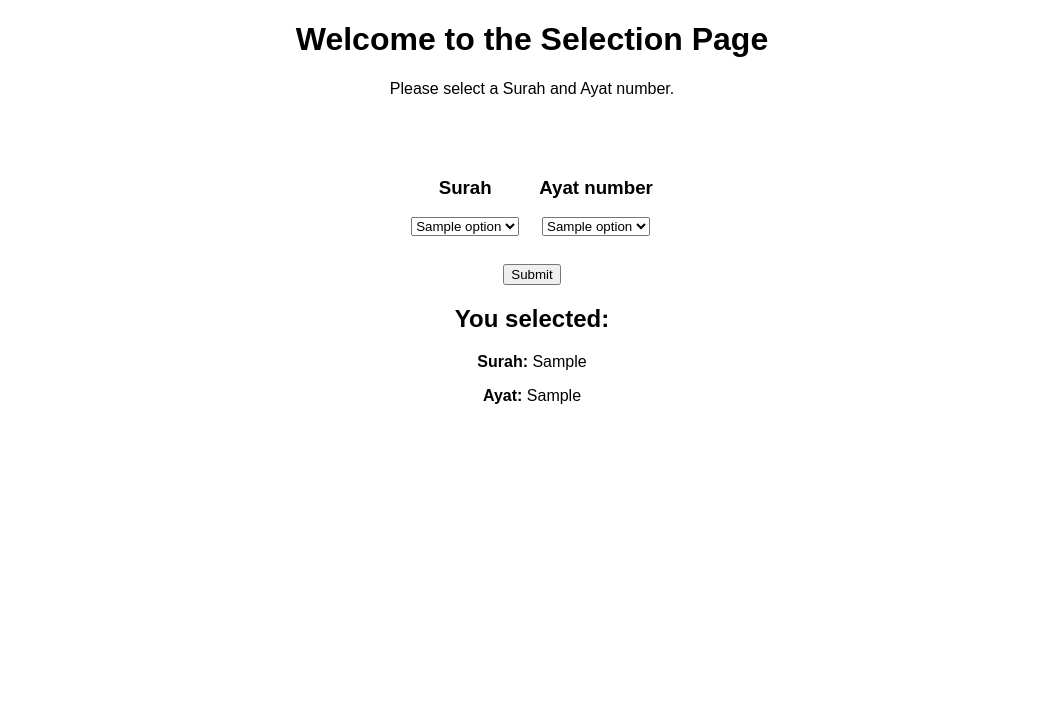
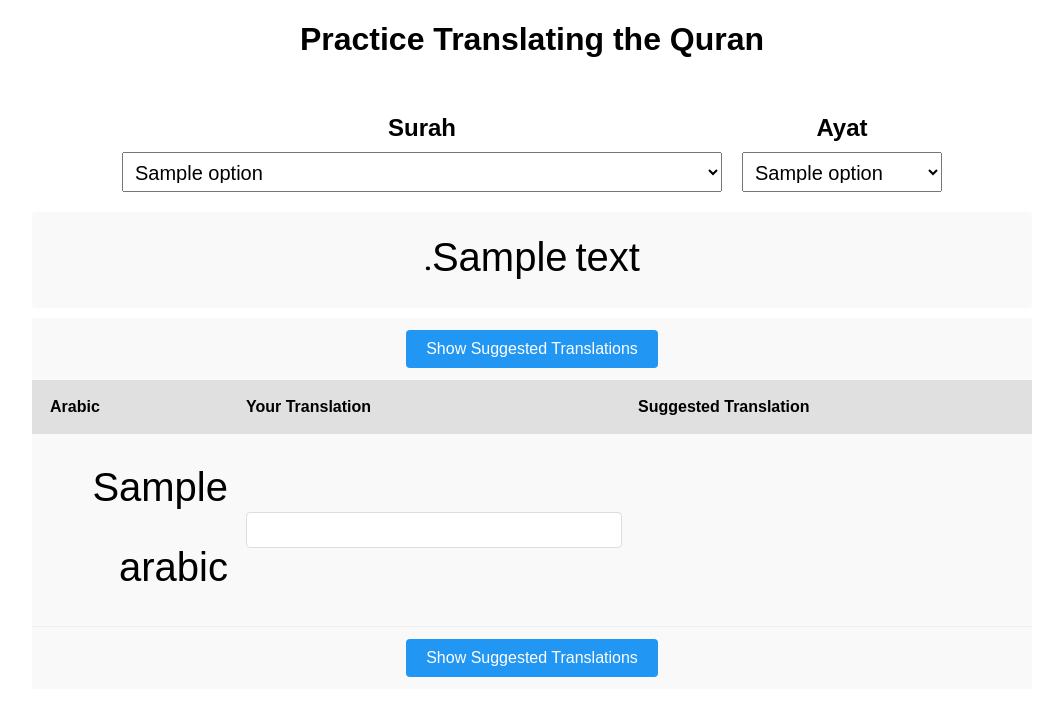
Before and after one commit to zainhussaini/quran-translation-practice, a Flask app: template flaskr/templates/index.html in a window 1280 px wide. Shown: the top 716 px of the page, without its empty margins (108-1171 px from the left). Run offline with Flask 3, Linux system fonts and the light colour scheme; the template is opened without the code that fills it: most values are stand-ins (such as "Sample title", 1, 10 or a date in 2020).

Commit message:
make flask app

```diff
--- a/data_scripts/data_converter.py
+++ b/data_scripts/data_converter.py
@@ -70,7 +70,7 @@ def word_translations():
     with open("raw_data/data-quran/word-translation/en-quranwbw.json") as file:
         word_translation_json = json.load(file)
 
-    with open("raw_data/data-quran/word-text/uthmani-quranwbw.json") as file:
+    with open("raw_data/data-quran/word-text/uthmani-qurancom.json") as file:
         word_text_json = json.load(file)
 
     data = []
--- a/flaskr/app.py
+++ b/flaskr/app.py
@@ -1,4 +1,4 @@
-from flask import Flask, render_template, request
+from flask import Flask, render_template, request, jsonify
 from flaskr.data_reader import get_surah_names, get_ayat_count, get_quran_text, get_arabic_translation_pairs, get_word_morphology, get_lanes_lexicon_link, get_corpus_dictionary_link
 
 app = Flask(__name__)
@@ -6,22 +6,40 @@ app = Flask(__name__)
 
 @app.route('/', methods=['GET', 'POST'])
 def home():
-    surah_names = get_surah_names()
-    selected_surah = surah_names[0]
-    selected_ayat = 1
-    surah_number = surah_names.index(selected_surah) + 1
-    max_ayat_number = get_ayat_count(surah_number) + 1
-    ayat_numbers = list(range(1, max_ayat_number))
+    if request.method == 'POST':
+        selected_surah_number = int(request.form.get('surah'))
+        selected_ayat = int(request.form.get('ayat'))
 
-    if request.method == 'POST':
-        selected_surah = request.form.get('surah')
-        selected_ayat = request.form.get('ayat')
+        result = {
+            'surah': selected_surah_number,
+            'ayat': selected_ayat,
+            'quran_text': get_quran_text(selected_surah_number, selected_ayat),
+            'translation_pairs': get_arabic_translation_pairs(selected_surah_number, selected_ayat)
+        }
+    else:
+        # Show initial selection (first surah and first ayat)
+        selected_surah_number = 2
+        selected_ayat = 255
+        result = {
+            'surah': selected_surah_number,
+            'ayat': selected_ayat,
+            'quran_text': get_quran_text(selected_surah_number, selected_ayat),
+            'translation_pairs': get_arabic_translation_pairs(selected_surah_number, selected_ayat)
+        }
+
+    # Get ayat numbers for the selected surah
+    ayat_numbers = list(range(1, get_ayat_count(selected_surah_number) + 1))
 
     return render_template("index.html",
-                           surah_names=surah_names,
+                           surah_names=get_surah_names(),
                            ayat_numbers=ayat_numbers,
-                           selected_surah=selected_surah,
-                           selected_ayat=selected_ayat)
+                           result=result)
+
+
+@app.route('/get_ayat_count/<int:surah_number>')
+def get_ayat_count_for_surah(surah_number):
+    count = get_ayat_count(surah_number)
+    return jsonify({'count': count})
 
 
 if __name__ == '__main__':
--- a/flaskr/static/styles.css
+++ b/flaskr/static/styles.css
@@ -1,3 +1,9 @@
+@font-face {
+    font-family: 'Naskh';
+    src: url('fonts/UthmanTN_v2-0.ttf') format('truetype');
+    font-weight: normal;
+}
+
 body {
     font-family: Arial, sans-serif;
     text-align: center;
@@ -6,9 +12,167 @@ body {
 .container {
     display: flex;
     justify-content: center;
-    margin-top: 50px;
+    margin: 10px;
 }
 
 .column {
     margin: 10px;
 }
+
+select {
+    font-size: 20px;
+    padding: 8px;
+    height: 40px;
+}
+
+#ayatSelect {
+    width: 200px;
+}
+
+#surahSelect {
+    width: 600px;
+}
+
+h3 {
+    font-size: 24px;
+    margin-bottom: 10px;
+}
+
+.quran-text {
+    font-family: 'Naskh', Arial, sans-serif;
+    font-size: 40px;
+    line-height: 2;
+    direction: rtl;
+    margin: 10px auto;
+    width: 1000px;
+    padding: 8px 10px;
+    background-color: #f9f9f9;
+    border-radius: 4px;
+    box-sizing: border-box;
+}
+
+.translation-grid {
+    width: 1000px;
+    margin: 10px auto;
+    background-color: #f9f9f9;
+    border-radius: 4px;
+    box-sizing: border-box;
+}
+
+.grid-controls {
+    padding: 12px;
+    background-color: #f9f9f9;
+    display: flex;
+    justify-content: center;
+    align-items: center;
+}
+
+.grid-header {
+    display: grid;
+    grid-template-columns: 1fr 2fr 2fr;
+    background-color: #e0e0e0;
+    font-weight: bold;
+    padding: 10px;
+}
+
+.grid-row {
+    display: grid;
+    grid-template-columns: 1fr 2fr 2fr;
+    padding: 8px 10px;
+    border-bottom: 1px solid #eee;
+    min-height: 60px;
+}
+
+.grid-row:last-child {
+    border-bottom: none;
+}
+
+.grid-cell {
+    padding: 8px;
+    text-align: left;
+    display: flex;
+    align-items: center;
+}
+
+.grid-cell.arabic {
+    font-family: 'Naskh', Arial, sans-serif;
+    font-size: 40px;
+    direction: rtl;
+    line-height: 2;
+    padding: 8px 10px;
+    text-align: right;
+}
+
+.translation-input {
+    width: 100%;
+    padding: 8px;
+    border: 1px solid #ddd;
+    border-radius: 4px;
+    font-size: 16px;
+    box-sizing: border-box;
+}
+
+.translation-input:focus {
+    outline: none;
+    border-color: #2196f3;
+    box-shadow: 0 0 0 2px rgba(33, 150, 243, 0.1);
+}
+
+.grid-cell.translation {
+    font-size: 16px;
+    color: #666;
+}
+
+.grid-cell.translation.hidden {
+    display: none;
+}
+
+.control-button {
+    padding: 10px 20px;
+    margin: 0 10px;
+    font-size: 16px;
+    background-color: #2196f3;
+    color: white;
+    border: none;
+    border-radius: 4px;
+    cursor: pointer;
+    transition: background-color 0.3s;
+}
+
+.control-button:hover {
+    background-color: #1976d2;
+}
+
+@media (max-width: 1020px) {
+
+    .quran-text,
+    .translation-grid {
+        width: 100%;
+        margin: 10px;
+    }
+}
+
+@media (max-width: 800px) {
+    .grid-cell.arabic {
+        font-size: 32px;
+        line-height: 2;
+    }
+
+    .grid-cell.translation,
+    .translation-input {
+        font-size: 14px;
+    }
+
+    .grid-header {
+        grid-template-columns: 1fr 2fr 2fr;
+    }
+
+    .grid-row {
+        grid-template-columns: 1fr 2fr 2fr;
+    }
+
+    .control-button {
+        padding: 8px 16px;
+        font-size: 14px;
+    }
+}
--- a/flaskr/templates/index.html
+++ b/flaskr/templates/index.html
@@ -6,64 +6,114 @@
     <meta name="viewport" content="width=device-width, initial-scale=1.0">
     <title>Selection Page</title>
     <link rel="stylesheet" href="{{ url_for('static', filename='styles.css') }}">
-    <script>
-        function updateAyat() {
-            let surah = document.getElementById("surah-select").value;  // Get selected Surah
-
-            fetch("/get_ayat", {
-                method: "POST",
-                headers: { "Content-Type": "application/json" },
-                body: JSON.stringify({ surah: surah })  // Send selected Surah to server
-            })
-            .then(response => response.json())
-            .then(data => {
-                let ayatSelect = document.getElementById("ayat-select");
-                ayatSelect.innerHTML = "";  // Clear old options
-
-                data.ayat_numbers.forEach(number => {
-                    let option = document.createElement("option");
-                    option.value = number;
-                    option.textContent = number;
-                    ayatSelect.appendChild(option);
-                });
-            });
-        }
-    </script>
 </head>
 
 <body>
-    <h1>Welcome to the Selection Page</h1>
-    <p>Please select a Surah and Ayat number.</p>
-
-    <form method="POST">
+    <h1>Practice Translating the Quran</h1>
+    <form method="POST" id="selectionForm">
         <div class="container">
             <div class="column">
                 <h3>Surah</h3>
-                <select name="surah">
+                <select name="surah" id="surahSelect">
                     {% for option in surah_names %}
-                    <option value="{{ option }}" {% if selected_surah==option %}selected{% endif %}>{{ option }}
-                    </option>
+                    <option value="{{ loop.index }}" {% if result and result.surah|int==loop.index %}selected{% endif
+                        %}>{{ option }}</option>
                     {% endfor %}
                 </select>
             </div>
             <div class="column">
-                <h3>Ayat number</h3>
-                <select name="ayat">
+                <h3>Ayat</h3>
+                <select name="ayat" id="ayatSelect">
                     {% for option in ayat_numbers %}
-                    <option value="{{ option }}" {% if selected_ayat==option %}selected{% endif %}>{{ option }}</option>
+                    <option value="{{ option }}" {% if result and result.ayat|int==option|int %}selected{% endif %}>{{
+                        option }}</option>
                     {% endfor %}
                 </select>
             </div>
         </div>
-        <br>
-        <button type="submit">Submit</button>
     </form>
 
-    {% if selected_surah and selected_ayat %}
-    <h2>You selected:</h2>
-    <p><strong>Surah:</strong> {{ selected_surah }}</p>
-    <p><strong>Ayat:</strong> {{ selected_ayat }}</p>
-    {% endif %}
+    <div class="result-container">
+        <p class="quran-text">{{ result.quran_text }}</p>
+
+        {% if result and result.translation_pairs %}
+        <div class="translation-grid">
+            <div class="grid-controls top">
+                <button id="showAnswersTop" class="control-button">Show Suggested Translations</button>
+            </div>
+            <div class="grid-header">
+                <div class="grid-cell">Arabic</div>
+                <div class="grid-cell">Your Translation</div>
+                <div class="grid-cell">Suggested Translation</div>
+            </div>
+            {% for arabic, translation in result.translation_pairs %}
+            <div class="grid-row">
+                <div class="grid-cell arabic">{{ arabic }}</div>
+                <div class="grid-cell">
+                    <input type="text" class="translation-input">
+                </div>
+                <div class="grid-cell translation hidden">{{ translation }}</div>
+            </div>
+            {% endfor %}
+            <div class="grid-controls bottom">
+                <button id="showAnswersBottom" class="control-button">Show Suggested Translations</button>
+            </div>
+        </div>
+        {% endif %}
+    </div>
+
+    <script>
+        const form = document.getElementById('selectionForm');
+        const surahSelect = document.getElementById('surahSelect');
+        const ayatSelect = document.getElementById('ayatSelect');
+
+        // Function to submit the form
+        function submitForm() {
+            form.submit();
+        }
+
+        // Function to show translations
+        function showTranslations() {
+            const correctTranslations = document.querySelectorAll('.translation');
+            correctTranslations.forEach(translation => {
+                translation.classList.remove('hidden');
+            });
+        }
+
+        // Handle surah change
+        surahSelect.addEventListener('change', function () {
+            const selectedSurahNumber = this.value;
+
+            // Reset ayat select to first option
+            ayatSelect.value = '1';
+
+            // Fetch the ayat count for the selected surah
+            fetch(`/get_ayat_count/${selectedSurahNumber}`)
+                .then(response => response.json())
+                .then(data => {
+                    // Clear existing options
+                    ayatSelect.innerHTML = '';
+
+                    // Add new options based on the ayat count
+                    for (let i = 1; i <= data.count; i++) {
+                        const option = document.createElement('option');
+                        option.value = i;
+                        option.textContent = i;
+                        ayatSelect.appendChild(option);
+                    }
+                    // Submit form after updating ayat options
+                    submitForm();
+                })
+                .catch(error => console.error('Error:', error));
+        });
+
+        // Handle ayat change
+        ayatSelect.addEventListener('change', submitForm);
+
+        // Handle showing answers for both buttons
+        document.getElementById('showAnswersTop').addEventListener('click', showTranslations);
+        document.getElementById('showAnswersBottom').addEventListener('click', showTranslations);
+    </script>
 </body>
 
 </html>
```
Also changed, not shown: requirements.txt (+2 -116 lines), flaskr/static/fonts/UthmanTN_v2-0.ttf (added).
